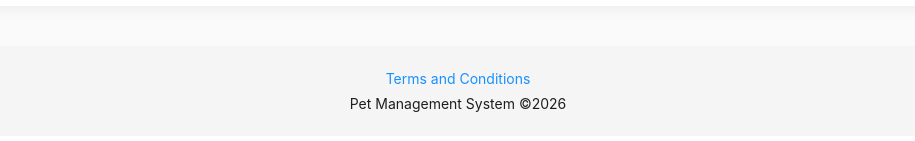
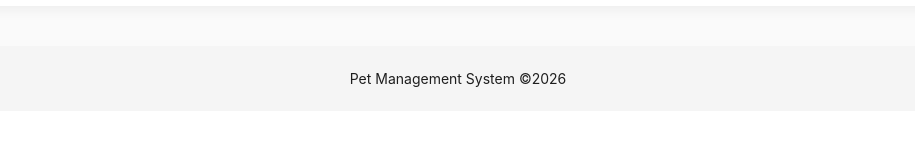
Before and after one commit to JackTheGiantSlayer/4kahaban, a React (Vite) app in the folder frontend/: page /terms in a window 1280 px wide. Shown: the part 1772-1913 px from the top of the page, without its empty margins (182-1097 px from the left). After the commit the page ends 1891 px from the top, so only its background shows below. Built offline with nearby package versions, Linux system fonts and the light colour scheme; no server answers.

Commit message:
style: Remove Terms and Conditions link from Footer

```diff
--- a/frontend/src/components/MainLayout.jsx
+++ b/frontend/src/components/MainLayout.jsx
@@ -106,9 +106,6 @@ const MainLayout = ({ children }) => {
                 </div>
             </Content>
             <Footer style={{ textAlign: 'center' }}>
-                <div style={{ marginBottom: '8px' }}>
-                    <Link to="/terms" style={{ color: '#1890ff' }}>Terms and Conditions</Link>
-                </div>
                 Pet Management System ©{new Date().getFullYear()}
             </Footer>
         </Layout>
```
